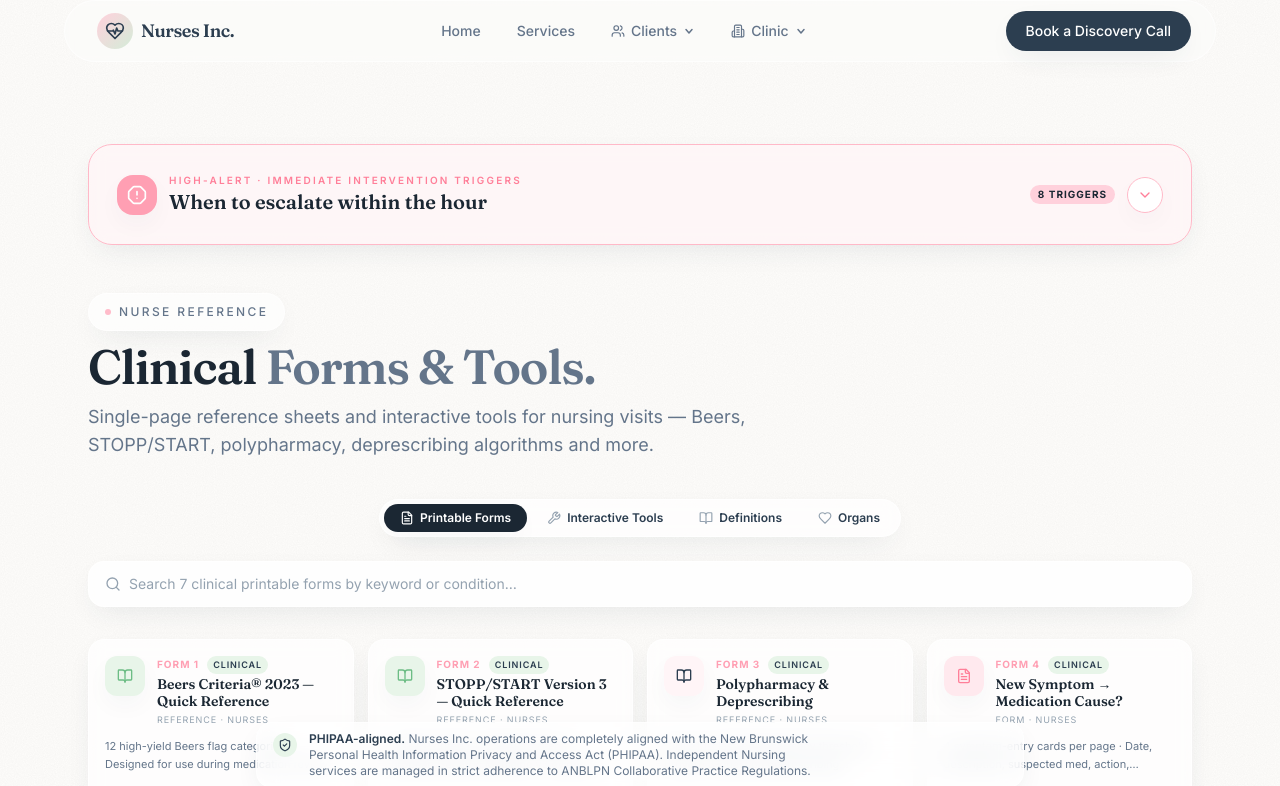
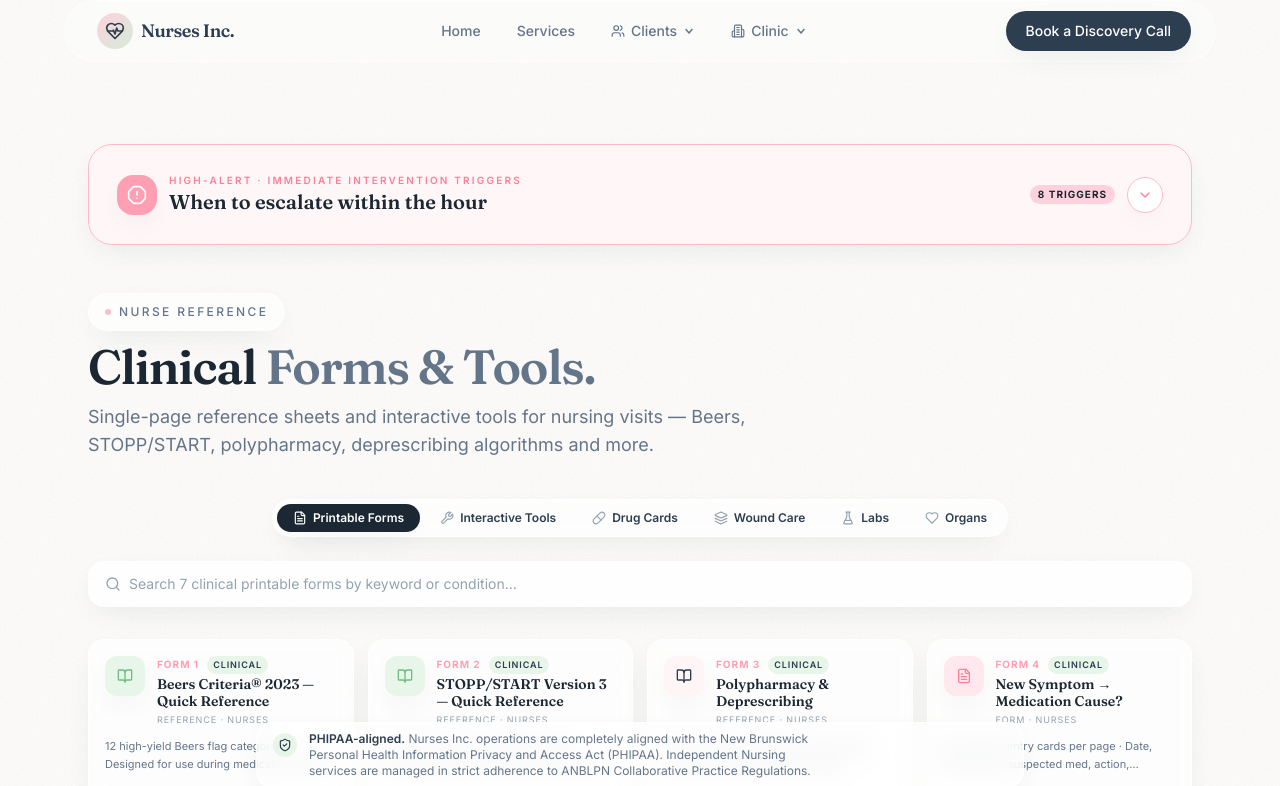
Before and after one commit to hamaouic/nursesinc, a React (Vite) app: page /forms in a window 1280 px wide. Shown: the top 786 px of the page. Built offline with nearby package versions, Linux system fonts and the light colour scheme.

Commit message:
Flatten toggle: drop Definitions pill, promote Drug Cards / Wound Care / Labs to top-level pills

```diff
--- a/src/components/ClinicalFormsToggle.tsx
+++ b/src/components/ClinicalFormsToggle.tsx
@@ -8,20 +8,30 @@ import {
   Sparkles,
   FileText,
   Wrench,
-  BookOpen,
   Heart,
+  Pill,
+  FlaskConical,
+  Layers,
 } from 'lucide-react';
 import FormsCanvas from '@/components/FormsCanvas';
 import ClinicalReferenceList from '@/components/ClinicalReferenceList';
 import OrgansList from '@/components/OrgansList';
 import { cn } from '@/lib/utils';
 
-type View = 'forms' | 'tools' | 'definitions' | 'organs';
+type View =
+  | 'forms'
+  | 'tools'
+  | 'drug-cards'
+  | 'wound-care'
+  | 'labs'
+  | 'organs';
 
 const views: { id: View; label: string; icon: React.FC<{ className?: string }> }[] = [
   { id: 'forms', label: 'Printable Forms', icon: FileText },
   { id: 'tools', label: 'Interactive Tools', icon: Wrench },
-  { id: 'definitions', label: 'Definitions', icon: BookOpen },
+  { id: 'drug-cards', label: 'Drug Cards', icon: Pill },
+  { id: 'wound-care', label: 'Wound Care', icon: Layers },
+  { id: 'labs', label: 'Labs', icon: FlaskConical },
   { id: 'organs', label: 'Organs', icon: Heart },
 ];
 
@@ -30,12 +40,12 @@ export default function ClinicalFormsToggle() {
 
   return (
     <div>
-      {/* Segmented toggle — Tools / Forms */}
+      {/* Segmented toggle — one row of large pills */}
       <div className="mb-6 flex items-center justify-center">
         <div
           role="tablist"
-          aria-label="Toggle between printable forms, interactive tools, definitions, and organs"
-          className="inline-flex items-center gap-1 rounded-full border border-white/70 bg-white/70 p-1 shadow-soft backdrop-blur"
+          aria-label="Toggle between printable forms, interactive tools, drug cards, wound care, labs, and organs"
+          className="inline-flex max-w-full flex-wrap items-center gap-1 rounded-full border border-white/70 bg-white/70 p-1 shadow-soft backdrop-blur"
         >
           {views.map((v) => {
             const isActive = view === v.id;
@@ -47,7 +57,7 @@ export default function ClinicalFormsToggle() {
                 aria-selected={isActive}
                 onClick={() => setView(v.id)}
                 className={cn(
-                  'relative inline-flex items-center gap-1.5 rounded-full px-4 py-1.5 text-xs font-semibold transition-colors',
+                  'relative inline-flex shrink-0 items-center gap-1.5 rounded-full px-4 py-1.5 text-xs font-semibold transition-colors',
                   isActive
                     ? 'text-white'
                     : 'text-ink-500 hover:text-ink-700',
@@ -158,15 +168,39 @@ export default function ClinicalFormsToggle() {
           </motion.div>
         )}
 
-        {view === 'definitions' && (
+        {view === 'drug-cards' && (
           <motion.div
-            key="definitions"
+            key="drug-cards"
             initial={{ opacity: 0, y: 8 }}
             animate={{ opacity: 1, y: 0 }}
             exit={{ opacity: 0, y: -8 }}
             transition={{ duration: 0.3, ease: [0.2, 0.8, 0.2, 1] }}
           >
-            <ClinicalReferenceList />
+            <ClinicalReferenceList initialTab="drugs" />
+          </motion.div>
+        )}
+
+        {view === 'wound-care' && (
+          <motion.div
+            key="wound-care"
+            initial={{ opacity: 0, y: 8 }}
+            animate={{ opacity: 1, y: 0 }}
+            exit={{ opacity: 0, y: -8 }}
+            transition={{ duration: 0.3, ease: [0.2, 0.8, 0.2, 1] }}
+          >
+            <ClinicalReferenceList initialTab="wound-care" />
+          </motion.div>
+        )}
+
+        {view === 'labs' && (
+          <motion.div
+            key="labs"
+            initial={{ opacity: 0, y: 8 }}
+            animate={{ opacity: 1, y: 0 }}
+            exit={{ opacity: 0, y: -8 }}
+            transition={{ duration: 0.3, ease: [0.2, 0.8, 0.2, 1] }}
+          >
+            <ClinicalReferenceList initialTab="labs" />
           </motion.div>
         )}
 
--- a/src/components/ClinicalReferenceList.tsx
+++ b/src/components/ClinicalReferenceList.tsx
@@ -143,8 +143,12 @@ const labSystemHeaderColors: Record<
   toxicology:   { bar: 'bg-slate-700',   tint: 'bg-slate-100',  label: 'text-slate-700',   icon: 'text-slate-500' },
 };
 
-export default function ClinicalReferenceList() {
-  const [tab, setTab] = useState<ClinicianTab>('drugs');
+export default function ClinicalReferenceList({
+  initialTab,
+}: {
+  initialTab?: ClinicianTab;
+} = {}) {
+  const [tab, setTab] = useState<ClinicianTab>(initialTab ?? 'drugs');
   const [query, setQuery] = useState('');
   const [group, setGroup] = useState<'all' | ClinicalRefEntry['group']>('all');
   const [labSystem, setLabSystem] = useState<'all' | LabEntry['system']>('all');
@@ -190,7 +194,9 @@ export default function ClinicalReferenceList() {
 
   return (
     <div>
-      {/* Sub-tabs: Drug Cards / Wound Care / Labs */}
+      {/* Sub-tabs: Drug Cards / Wound Care / Labs — hidden when the parent
+          ClinicalFormsToggle is controlling the active tab via `initialTab`. */}
+      {!initialTab && (
         <div className="mb-4 flex justify-center">
           <div
             role="tablist"
@@ -240,6 +246,7 @@ export default function ClinicalReferenceList() {
             })}
           </div>
         </div>
+      )}
 
       <AnimatePresence mode="wait">
         {tab === 'drugs' && (
```
Lines whose indentation alone changed are shown as unchanged.
